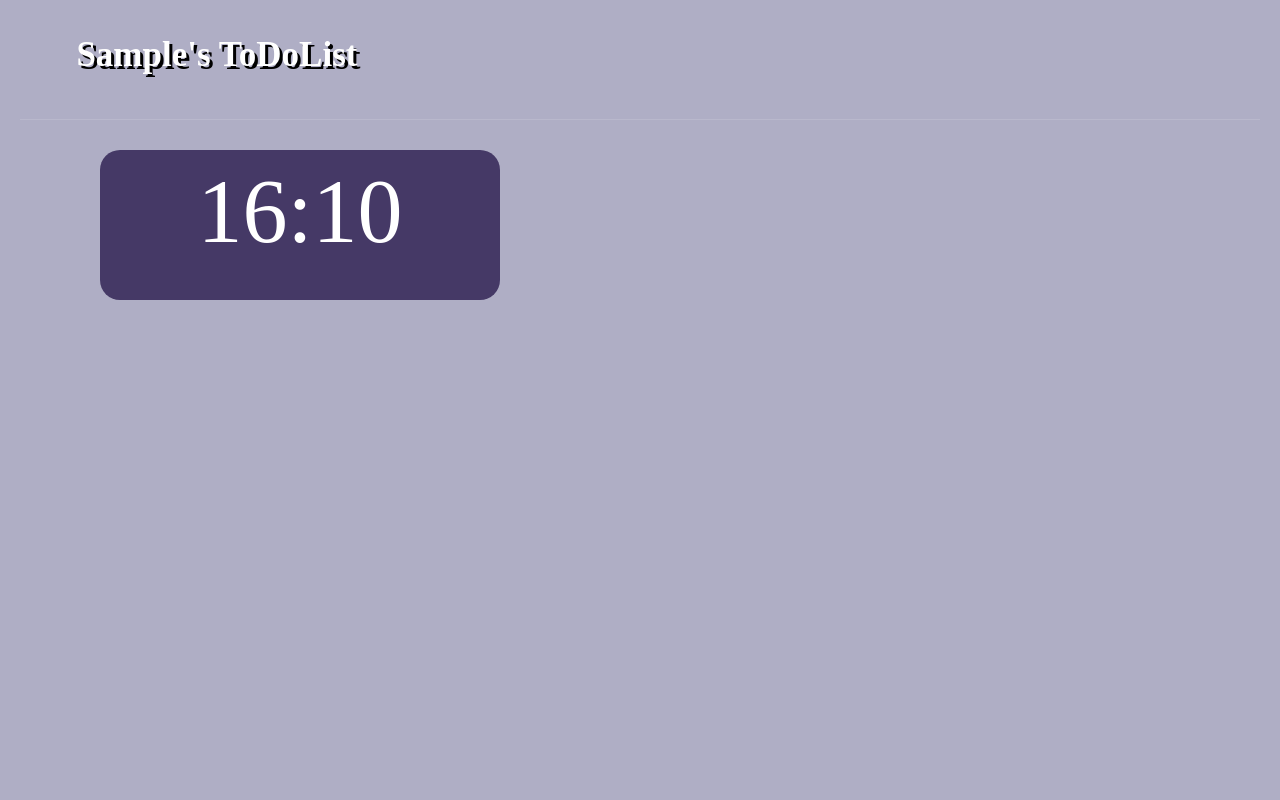
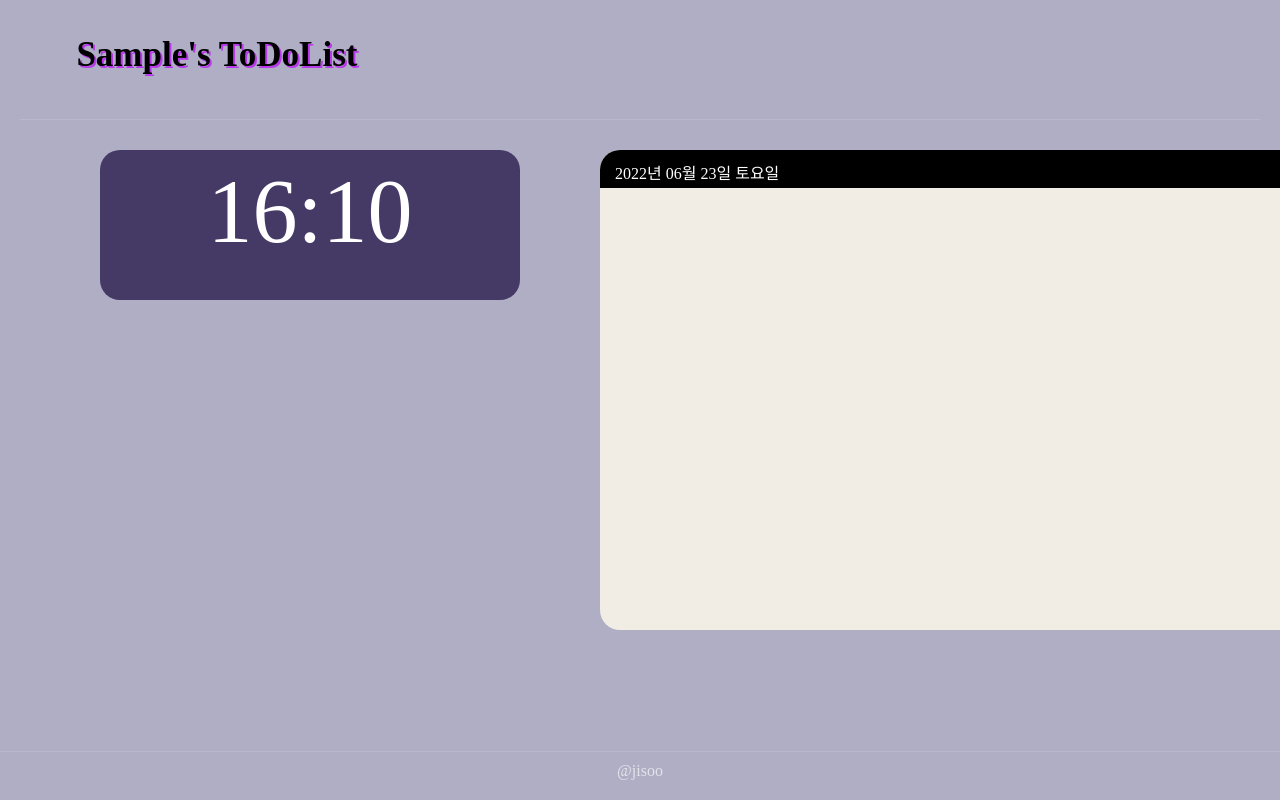
Before and after one commit to s-jisoo/VanillaJS, a plain HTML site: page MOMENTUMPROJECT/index.html in a window 1280 px wide. Both pictures are taken after typing "Sample" into the empty fields and a click on the input "let's go!". Drawn offline with Linux system fonts and the light colour scheme.

Commit message:
listHeader,footer 추가.

```diff
--- a/MOMENTUMPROJECT/css/style.css
+++ b/MOMENTUMPROJECT/css/style.css
@@ -13,7 +13,7 @@ html, body{
 
 /* header 관련 부분 */
 #title-wrap{
-    color: white;
+    color: black;
     height: 100px;
     position: relative;
     margin: 20px 20px 0px 20px;
@@ -41,7 +41,7 @@ img{
 .title{
     font-size: 35px;
     font-weight: bold;
-    text-shadow: 3px 3px black;
+    text-shadow: 2px 2px #be00ffad;
     /*height: 100%;*/
     left: 11%;
     position: absolute;
@@ -53,6 +53,11 @@ img{
     font-size: 18px;
     padding: 10px 20px;
     margin-left: 1350px;
+    background-color: rgb(202, 201, 201);
+    border-radius: 10px;
+    border: none;
+    box-shadow: 3px 3px 2px black;
+
 }
 
 /* content 관련 부분 */
@@ -94,7 +99,7 @@ img{
 /* clock */
 .clock-wrap{
     position: absolute;
-    width: 400px;
+    width: 420px;
     background: #453966;
     height: 150px;
     border-radius: 20px;
@@ -114,13 +119,13 @@ img{
     position: absolute;
     /* background: #9ccdce; */
     width: 250px;
-    height: 250px;
+    height: 270px;
     border-radius: 20px;
     border: none;
     color:black;
     text-align: center;
     padding:10px;
-    top:200px;
+    top:230px;
 
     /* #d08794 */
 }
@@ -155,6 +160,31 @@ img{
     float: right;
     padding-right: 65px;
     color:red;
+}
+
+/* list */
+.list-wrap{
+    position: absolute;
+    width: 800px;
+    background: #f1ece4;
+    height: 480px;
+    border-radius: 20px;
+    border: none;
+    color:white;
+    /* text-align: center; */
+    /* padding:10px; */
+    margin-left: 500px;
+}
+
+.listHeader{
+    background: black;
+    height: 38px;
+    border-top-left-radius: 20px;
+    border-top-right-radius: 20px;
+    border: none;
+    color: white;
+    padding: 10PX;
+    padding-left: 15PX;
 }
 
 /* 로그인 화면  */
@@ -204,3 +234,18 @@ img{
     outline: none;
 
 }
+
+
+/* footer */
+#from{
+    bottom: 20px;
+    width: 100%;
+    position: fixed;
+    color: #ffffffa6;
+    border-top:1px solid #ffffff1f;
+    text-align: center;
+}
+
+.fromName{
+    padding-top: 10px;
+}
--- a/MOMENTUMPROJECT/index.html
+++ b/MOMENTUMPROJECT/index.html
@@ -37,6 +37,7 @@
                 </div>
             </div>
             <div class="list-wrap">
+                <div class="listHeader"></div>
                 <div class="list"></div>
             </div>
         </div>
@@ -46,12 +47,13 @@
             <input class="go_btn" type="submit" value="let's go!">
         </form>
     </content>
-    <footer>
-
+    <footer id="from">
+        <div class="fromName">@jisoo</div>
     </footer>
     <script src="js/background.js"></script>
     <script src="js/greetings.js"></script>
     <script src="js/clock.js"></script>
     <!-- <script src="js/weather.js"></script>  -->
+    <script src="js/todo.js"></script>
 </body>
 </html>
--- a/MOMENTUMPROJECT/js/greetings.js
+++ b/MOMENTUMPROJECT/js/greetings.js
@@ -48,7 +48,6 @@ function saveLocalStorage(nameValue){
 
 // 로그인한 후, 메인화면으로 전환.
 function printEvent(nameValue){
-    debugger;
     loginForm.classList.add("hidden");
     titleWrap.removeAttribute("class");
     main_title.innerText=`${nameValue}'s ToDoList`;
@@ -81,7 +80,7 @@ function successEvent(position){
 
          // background 보여주기 (색깔)
 
-         weatherWrap.style.background="#afd9dfad";
+         weatherWrap.style.background="#E3C7CF";
 
          /* <img src=""></img>  */
          const imgTag = document.createElement("img");
--- /dev/null
+++ b/MOMENTUMPROJECT/js/todo.js
@@ -0,0 +1,13 @@
+const listH = document.querySelector(".listHeader");
+
+
+/* listHeader 에다가 현재 날짜 0000년 00월 00일 000요일 */
+const date = new Date();
+const year = date.getFullYear();
+const month = String(date.getMonth()).padStart(2,"0");
+const Gdate = String(date.getDate()).padStart(2,"0");
+// 한국어로 요일 만들기. Date 객체로 day만 가져다쓰면 숫자로 표기됨. (일-토가 0-6으로 표기됨.)
+const dayN = {weekday:'long'};
+const day = new Intl.DateTimeFormat('ko-KR',dayN).format(date);
+
+listH.innerText = `${year}년 ${month}월 ${Gdate}일 ${day}`;
```
